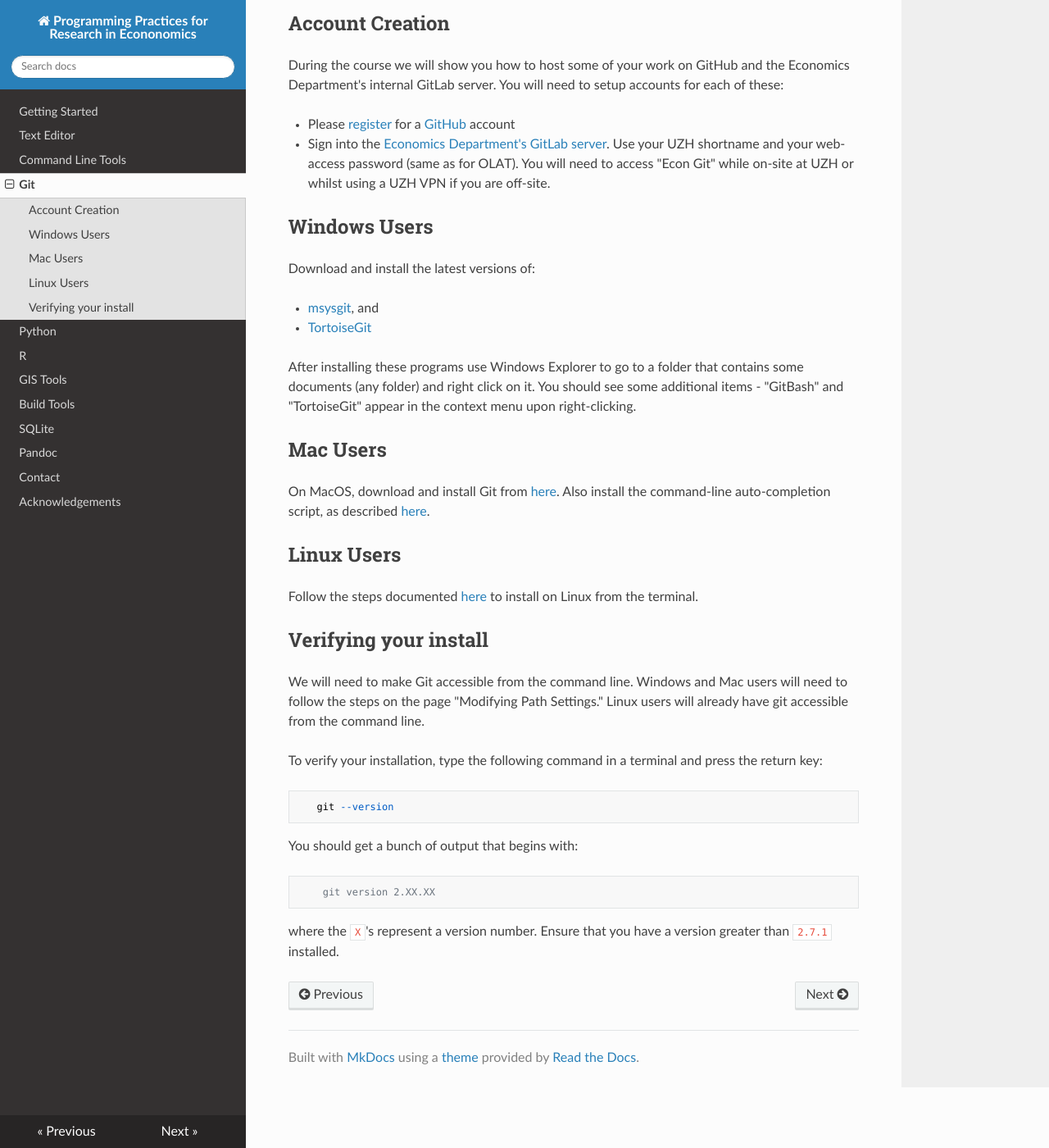
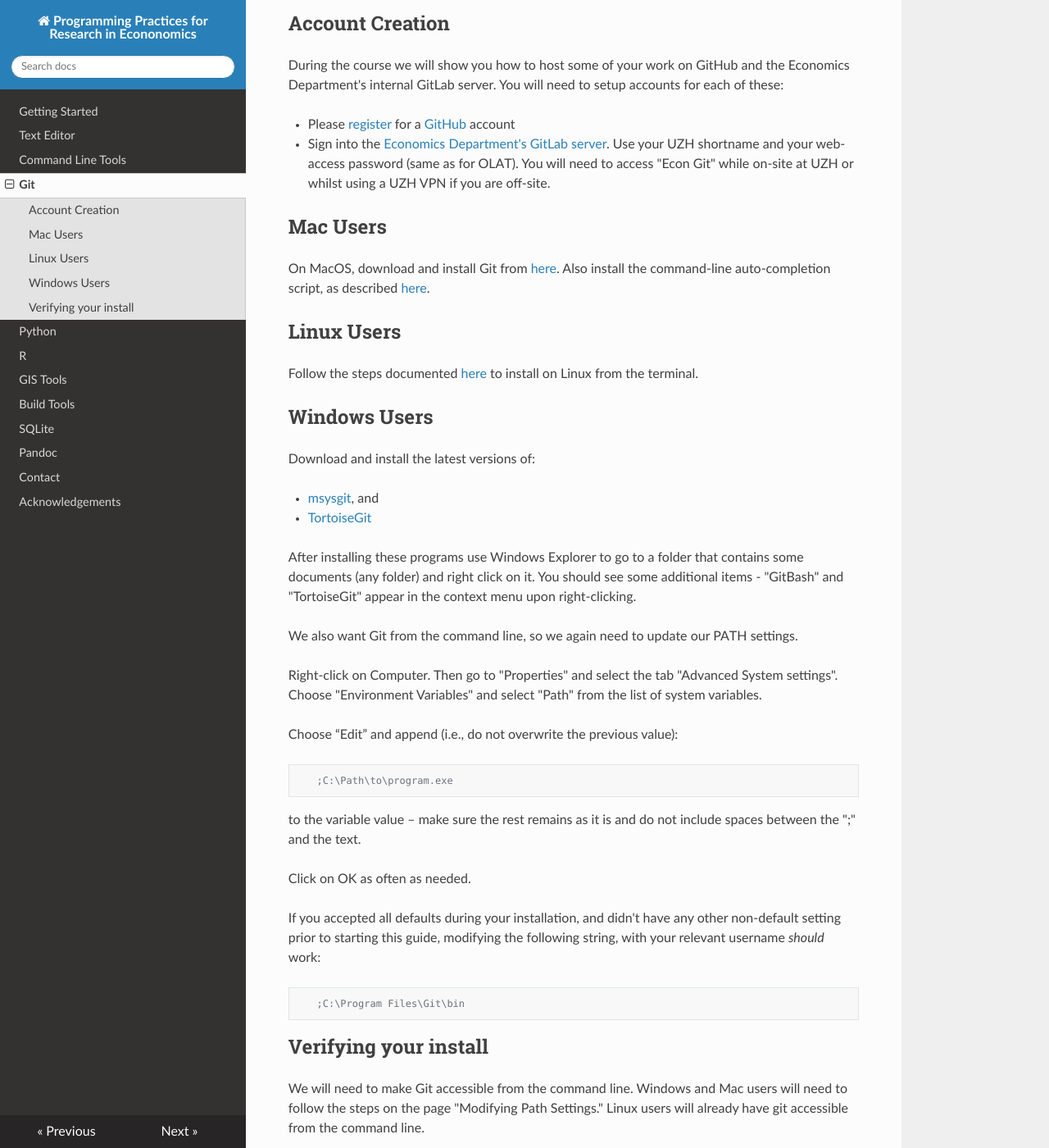
Before and after one commit to pp4rs/DEPRECATED-installation-guide, an MkDocs documentation site: the page built from docs/gitInstall.md, in a window 1280 px wide and 1400 px high, scrolled down 244 px. Shown: the whole window at 82% size. Built offline with MkDocs 1.6.1, drawn with Linux system fonts in a browser that asks for light colours; nearby versions of some CDN libraries; old or Windows-style settings are respelled for this version of MkDocs.

Commit message:
moved mac and linux install guide above windows for git, added command line access for windows users

```diff
--- a/docs/gitInstall.md
+++ b/docs/gitInstall.md
@@ -12,6 +12,16 @@ You will need to setup accounts for each of these:
 * Sign into the [Economics Department's GitLab server](https://econgit.uzh.ch/). Use your UZH shortname and your web-access password (same as for OLAT). You will need to access "Econ Git" while on-site at UZH or whilst using a UZH VPN if you are off-site.
 
 
+##  Mac Users
+
+On MacOS, download and install Git from [here](http://git-scm.com/download/mac).
+Also install the command-line auto-completion script, as described [here](https://git-scm.com/book/en/v1/Git-Basics-Tips-and-Tricks#Auto-Completion).
+
+
+## Linux Users
+
+Follow the steps documented [here](https://git-scm.com/download/linux) to install on Linux from the terminal.
+
 ## Windows Users
 
  Download and install the latest versions of:
@@ -22,17 +32,21 @@ You will need to setup accounts for each of these:
  After installing these programs use Windows Explorer to go to a folder that contains some documents (any folder) and right click on it.
  You should see some additional items - "GitBash" and "TortoiseGit" appear in the context menu upon right-clicking.
 
+We also want Git from the command line, so we again need to update our PATH settings.
 
+Right-click on Computer. Then go to "Properties" and select the tab "Advanced System settings". Choose "Environment Variables" and select "Path" from the list of system variables.
 
-##  Mac Users
+Choose “Edit” and append (i.e., do not overwrite the previous value):
 
-On MacOS, download and install Git from [here](http://git-scm.com/download/mac).
-Also install the command-line auto-completion script, as described [here](https://git-scm.com/book/en/v1/Git-Basics-Tips-and-Tricks#Auto-Completion).
+       ;C:\Path\to\program.exe
 
+to the variable value – make sure the rest remains as it is and do not include spaces between the ";" and the text.
 
-## Linux Users
+Click on OK as often as needed.
 
-Follow the steps documented [here](https://git-scm.com/download/linux) to install on Linux from the terminal.
+If you accepted all defaults during your installation, and didn't have any other non-default setting prior to starting this guide, modifying the following string, with your relevant username *should* work:
+
+       ;C:\Program Files\Git\bin
 
 
 ## Verifying your install
```
